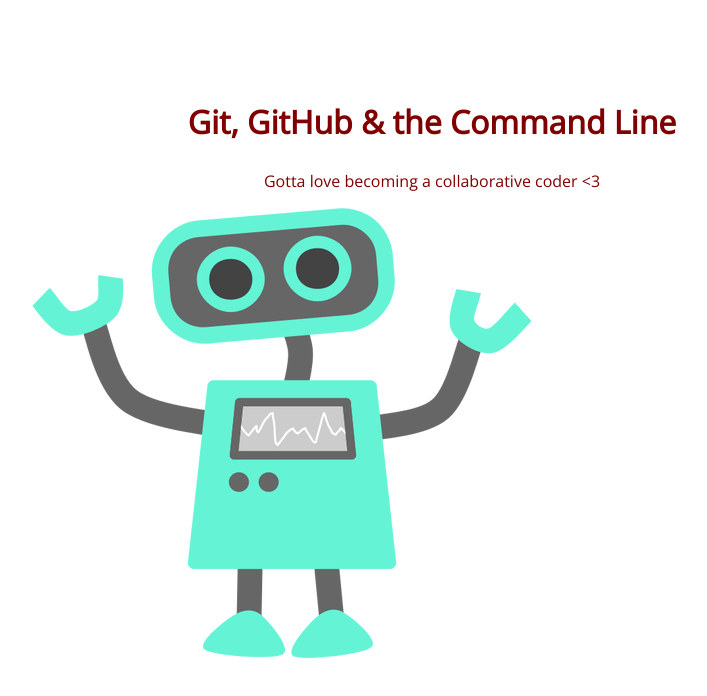
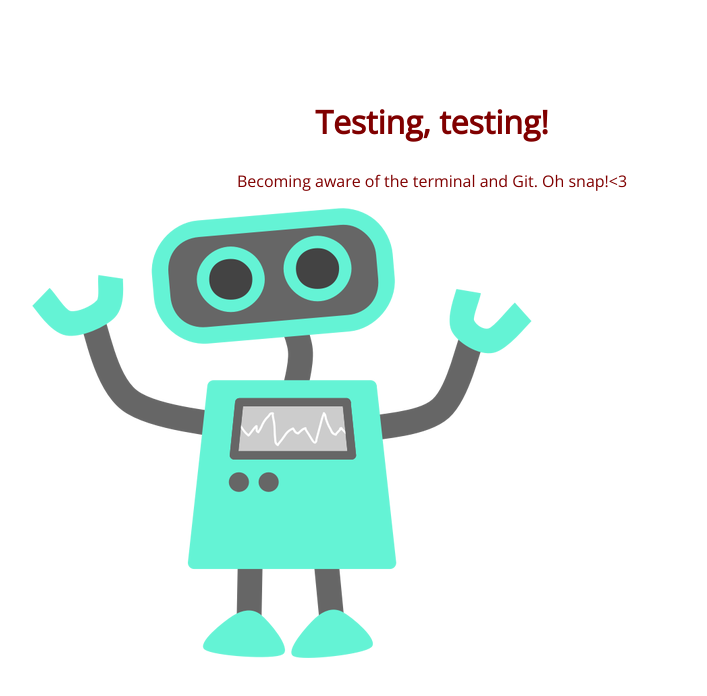
Before and after one commit to AmberDew/105-project, a plain HTML site: page index.html in a window 1280 px wide. Shown: the whole page, without its empty margins (208-915 px from the left). Drawn offline with nearby package versions, Linux system fonts and the light colour scheme.

Commit message:
content change h1 and p

```diff
--- a/index.html
+++ b/index.html
@@ -8,8 +8,8 @@
 </head>
 <body>
 	<section>
-		<h1>Git, GitHub & the Command Line</h1>
-		<p>Gotta love becoming a collaborative coder <3</p>
+		<h1>Testing, testing!</h1>
+		<p>Becoming aware of the terminal and Git. Oh snap!<3</p>
 		<img src="img/happy-blue-robot.png">
 	</section>
 </body>
```
